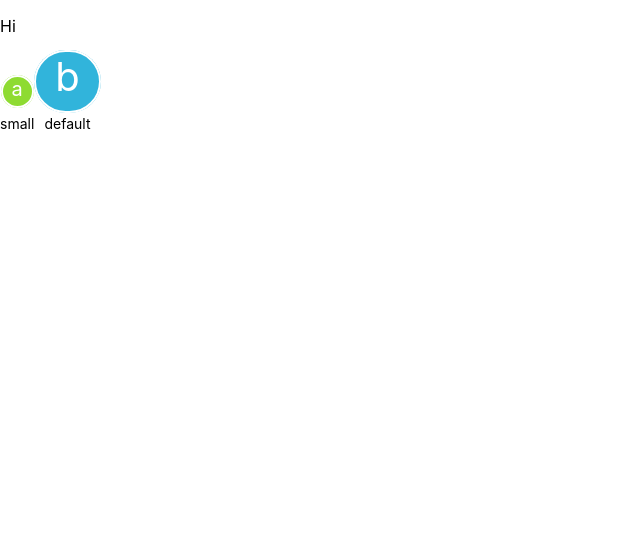
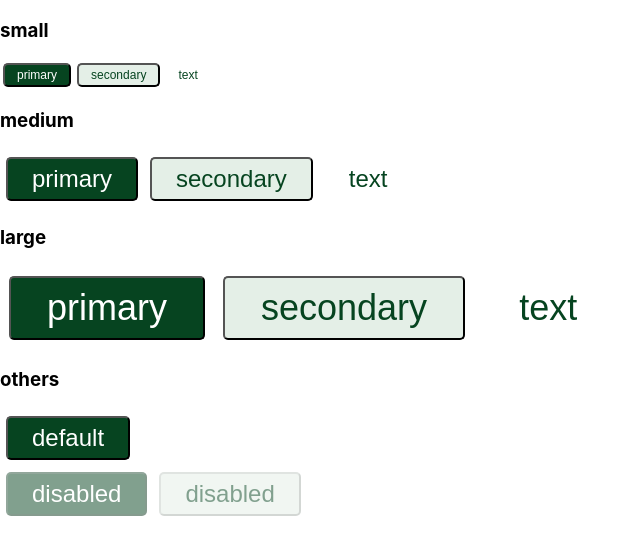
Before and after one commit to acchiang/cpsc-455-project, a React (Create React App) app: page / in a window 1280 px wide. Shown: the top 554 px of the page, without its empty margins (0-640 px from the left). Built offline with nearby package versions, Linux system fonts and the light colour scheme.

Commit message:
added buttons component

```diff
--- /dev/null
+++ b/src/components/Button.js
@@ -0,0 +1,54 @@
+import styled from "styled-components";
+import { transitionCss } from "../styles/styleUtils";
+
+const buttonSize = {
+  small: 12,
+  medium: 24,
+  large: 36,
+  default: 24,
+};
+
+const primary = {
+  color: "white",
+  background: "#064420"
+};
+
+const secondary = {
+  color: "#064420",
+  background: "#e4efe7"
+};
+
+const text = {
+  color: "#064420",
+  background: `none`
+};
+
+const StyledButton = styled.button`
+  color: ${(props) => {
+    if (props.type == "secondary") return secondary["color"];
+    if (props.type == "text") return text["color"];
+    return primary["color"];
+  }};
+  background: ${(props) => {
+    if (props.type == "secondary") return secondary["background"];
+    if (props.type == "text") return text["background"];
+    return primary["background"];
+  }};
+  font-size: ${(props) => props.size ? buttonSize[`${props.size}`] : buttonSize["default"]}px;
+  cursor: ${props => props.disabled ? "not-allowed": "auto"};
+  opacity: ${props => props.disabled ? "0.5": "1"};
+  border: ${(props) => (props.type == "text" ? "none" : "default")};
+  border-radius: 5px;
+  margin: 0.25em;
+  padding: 0.25em 1em;
+  ${transitionCss}
+  :hover {
+    opacity: 0.65;
+  }
+`;
+
+const Button = ({ size, type, label, disabled, ...props }) => (
+    <StyledButton size={size} type={type} disabled={disabled}>{label}</StyledButton>
+);
+
+export default Button;
--- a/src/index.js
+++ b/src/index.js
@@ -4,15 +4,30 @@ import './index.css';
 // import App from './pages/App';
 import Charcuterie from 'pages/Charcuterie';
 import reportWebVitals from './utils/reportWebVitals';
-import TextIcon from 'components/TextIcon'
+import Button from 'components/Button'
 
 ReactDOM.render(
   <React.StrictMode>
-    {/* <App /> */}
-    <Charcuterie >
-      <p>Hi</p>
-      <TextIcon textLetter={'a'} size={'small'} color={'#8EDB31'}>small</TextIcon>
-      <TextIcon textLetter={'b'} size={'default'} color={'#31B4DB'}>default</TextIcon>
+    <Charcuterie>
+      <h3>small</h3>
+      <Button size={"small"} type={"primary"} label={"primary"} />
+      <Button size={"small"} type={"secondary"} label={"secondary"} />
+      <Button size={"small"} type={"text"} label={"text"} />
+      <h3>medium</h3>
+      <Button size={"medium"} type={"primary"} label={"primary"} />
+      <Button size={"medium"} type={"secondary"} label={"secondary"} />
+      <Button size={"medium"} type={"text"} label={"text"} />
+      <h3>large</h3>
+      <Button size={"large"} type={"primary"} label={"primary"} />
+      <Button size={"large"} type={"secondary"} label={"secondary"} />
+      <Button size={"large"} type={"text"} label={"text"} />
+
+      <h3>others</h3>
+      <Button label={"default"} />
+      <br />
+      <Button label={"disabled"} disabled />
+      <Button label={"disabled"} type={"secondary"} disabled />
+
     </Charcuterie>
   </React.StrictMode>,
   document.getElementById('root')
```
